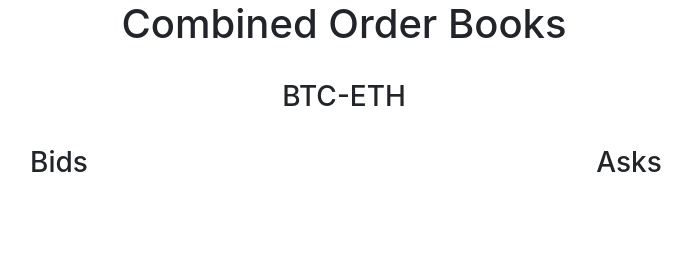
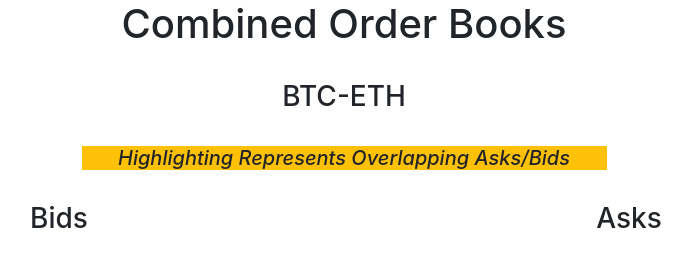
Before and after one commit to emcooper/coin-cluster, a website: page index.html in a window 1280 px wide. Shown: the whole page, without its empty margins (296-988 px from the left). Drawn offline with nearby package versions, Linux system fonts and the light colour scheme.

Commit message:
adds highlighting explanation

```diff
--- a/index.html
+++ b/index.html
@@ -6,6 +6,11 @@
     <div class="container">
       <h1 class = "text-center">Combined Order Books</h1><br>
       <h3 class = "text-center">BTC-ETH</h3><br>
+      <div class="col-md-6 offset-md-3">
+
+      <h5 class = "text-center font-italic bg-warning">Highlighting Represents Overlapping Asks/Bids</h5><br>
+    </div>
+
       <div class="row">
         <div class="col-md-6">
           <h3 class = "text-center">Bids</h3>
```
